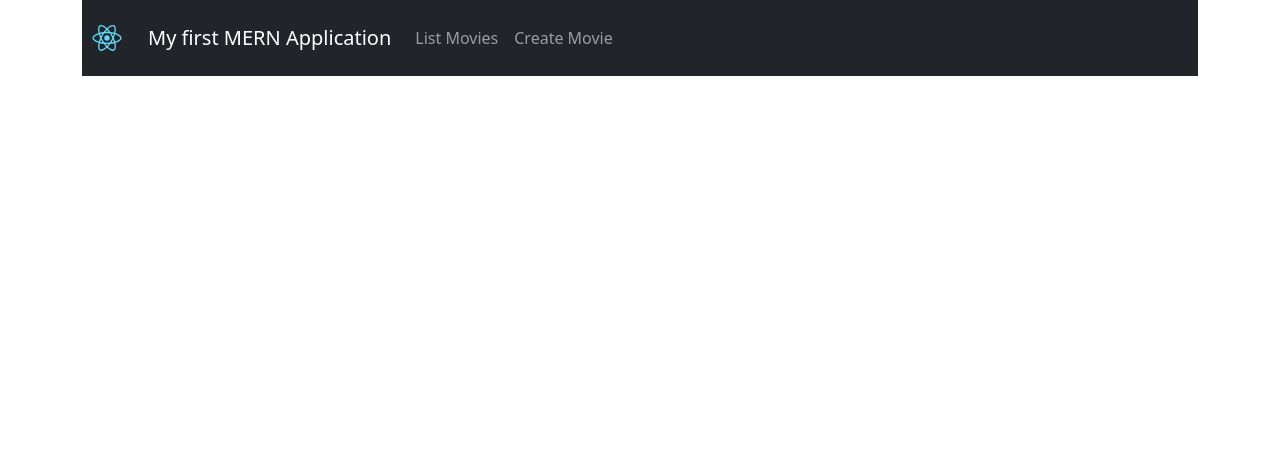
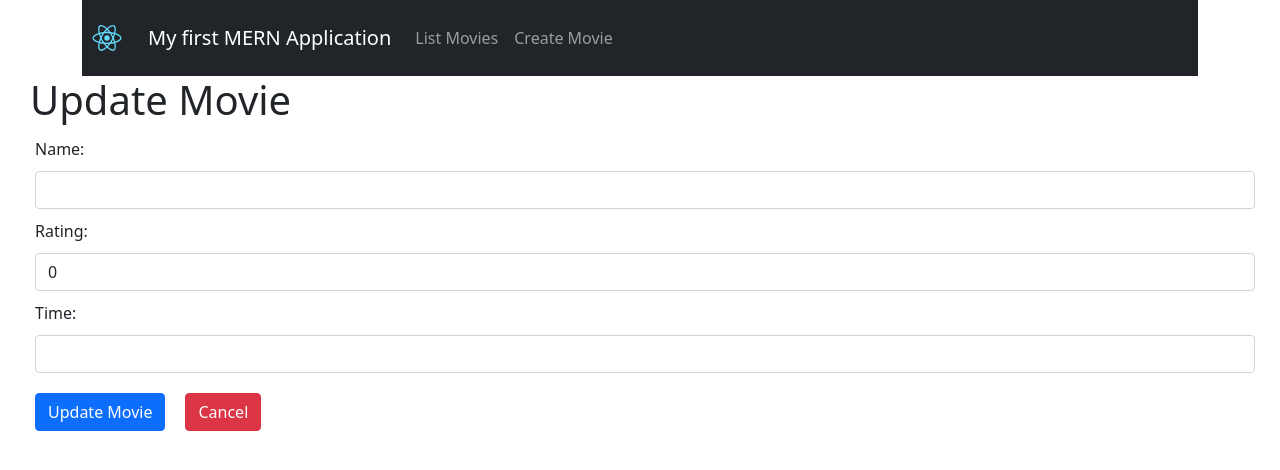
Before and after one commit to metorres89/movies-app, a React (Create React App) app in the folder client/: page /movies/update/1 in a window 1280 px wide. Shown: the top 470 px of the page. Built offline with nearby package versions, Linux system fonts and the light colour scheme; no server answers.

Commit message:
Added the remaining logic for the Update form. Now the all the CRUD actions can be completed using the FE.

```diff
--- a/client/src/app/index.js
+++ b/client/src/app/index.js
@@ -11,7 +11,7 @@ function App() {
         <Routes>
           <Route path="/movies/list" element={<MovieList></MovieList>}/>
           <Route path="/movies/create" element={<MovieInsert></MovieInsert>}/>
-          <Route path="/movies/update/:id" exact component={<MovieUpdate></MovieUpdate>}/>
+          <Route path="/movies/update/:id" element={<MovieUpdate></MovieUpdate>}/>
         </Routes>
     </Router>
   );
--- a/client/src/pages/MovieUpdate.jsx
+++ b/client/src/pages/MovieUpdate.jsx
@@ -1,13 +1,121 @@
-import React, { Component } from 'react'
+import React, { useState, useEffect } from 'react'
+import { useParams } from "react-router-dom"
 
-class MovieUpdate extends Component {
-    render() {
-        return (
-            <div>
-                <p>In this page you'll see the form to update the movies</p>
-            </div>
-        )
+import api from '../api'
+
+import styled from 'styled-components'
+
+const Title = styled.h1.attrs({
+    className: 'h1',
+})``
+
+const Wrapper = styled.div.attrs({
+    className: 'form-group',
+})`
+    margin: 0 30px;
+`
+
+const Label = styled.label`
+    margin: 5px;
+`
+
+const InputText = styled.input.attrs({
+    className: 'form-control',
+})`
+    margin: 5px;
+`
+
+const Button = styled.button.attrs({
+    className: `btn btn-primary`,
+})`
+    margin: 15px 15px 15px 5px;
+`
+
+const CancelButton = styled.a.attrs({
+    className: `btn btn-danger`,
+})`
+    margin: 15px 15px 15px 5px;
+`
+function MovieUpdate() {
+
+    let params = useParams();
+
+    const [id, setId] = useState(params.id)
+    const [name, setName] = useState('')
+    const [rating, setRating] = useState(0)
+    const [time, setTime] = useState('')
+
+    const handleChangeInputName = async event => {
+        const name = event.target.value
+        setName(name)
     }
+
+    const handleChangeInputRating = async event => {
+        const rating = event.target.validity.valid
+            ? event.target.value
+            : rating
+
+        setRating(rating);
+    }
+
+    const handleChangeInputTime = async event => {
+        const time = event.target.value
+        setTime(time)
+    }
+
+    const handleUpdateMovie = async () => {
+        const arrayTime = time.split('/')
+        const payload = { name, rating, time: arrayTime }
+
+        await api.updateMovieById(id, payload).then(res => {
+            window.alert(`Movie updated successfully`)
+        })
+    }
+
+    useEffect(() => {
+        const movie = api.getMovieById(id).then(response => {
+            setName(response.data.data.name)
+            setRating(response.data.data.rating)
+            setTime(response.data.data.time.join('/'))
+        })
+    }, [id]); // Solo se vuelve a ejecutar si currentMovie cambia
+
+    return (
+        <Wrapper>
+            <Title>Update Movie</Title>
+
+            <Label>Name: </Label>
+            <InputText
+                type="text"
+                value={name}
+                onChange={handleChangeInputName}
+            />
+
+            <Label>Rating: </Label>
+            <InputText
+                type="number"
+                step="0.1"
+                lang="en-US"
+                min="0"
+                max="10"
+                pattern="[0-9]+([,\.][0-9]+)?"
+                value={rating}
+                onChange={handleChangeInputRating}
+            />
+
+            <Label>Time: </Label>
+            <InputText
+                type="text"
+                value={time}
+                onChange={handleChangeInputTime}
+            />
+
+            <Button onClick={handleUpdateMovie}>Update Movie</Button>
+            <CancelButton href={'/movies/list'}>Cancel</CancelButton>
+        </Wrapper>
+    )
 }
 
+
+
 export default MovieUpdate
```
Also changed, not shown: 1 other file (tests, documents, lock files or other folders).
